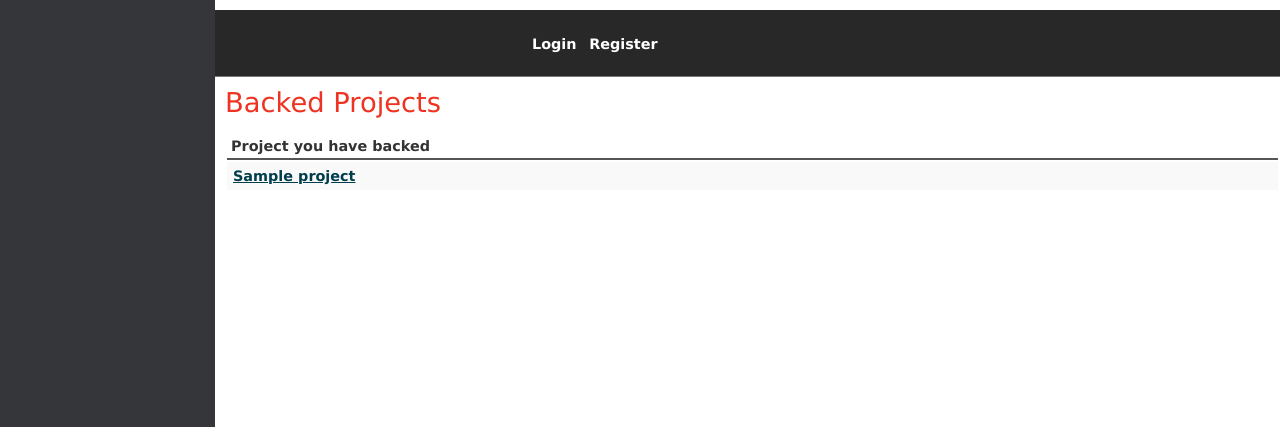
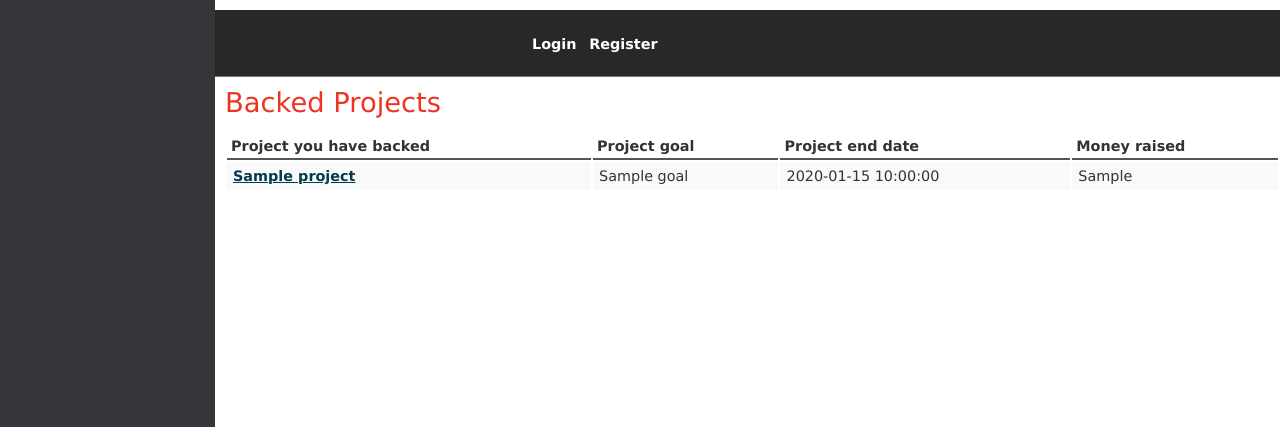
Before and after one commit to ohdoyoun/csc309-1, a CakePHP app: the page made by app/View/Projects/backed.ctp in a window 1280 px wide. Shown: the top 427 px of the page. Run offline with PHP 8.4 and a stand-in for CakePHP, Linux system fonts and the light colour scheme; the template is opened without the code that fills it: most values are stand-ins (such as "Sample title", 1, 10 or a date in 2020); some libraries are stand-ins or nearby versions.

Commit message:
More detailed backed projects page

```diff
--- a/app/Controller/ProjectsController.php
+++ b/app/Controller/ProjectsController.php
@@ -67,7 +67,7 @@ class ProjectsController extends AppController {
     }
 
     function backed() {
-        $this->set('backed', $this->Project->query("SELECT project_id, project_name FROM transactions, projects WHERE user_id=" . $this->Auth->user('id') . " and projects.id=transactions.project_id GROUP BY project_id;"));
+        $this->set('backed', $this->Project->query("SELECT project_id, project_name, end_date, goal, sum(funds) FROM transactions, projects WHERE user_id=" . $this->Auth->user('id') . " and projects.id=transactions.project_id GROUP BY project_id;"));
     }
 
     function search() {
--- a/app/View/Projects/backed.ctp
+++ b/app/View/Projects/backed.ctp
@@ -1,13 +1,18 @@
 <h2>Backed Projects</h2>
-
 
 <table>
     <tr>
         <th>Project you have backed</th>
+        <th>Project goal</th>
+        <th>Project end date</th>
+        <th>Money raised</th>
     </tr>
     <?php foreach($backed as $project): ?>
     <tr>
         <td><a href="/projects/view/<?php echo $project['transactions']['project_id']; ?>"><?php echo $project['projects']['project_name']; ?></a></td>
+        <td><?php echo $project['projects']['goal']; ?></td>
+        <td><?php echo $project['projects']['end_date']; ?></td>
+        <td><?php if (isset($project['0']['sum(funds)'])) { echo $project['0']['sum(funds)']; } else { echo 0;} ?></td>
     </tr>
     <?php endforeach; ?>
 </table>
```
